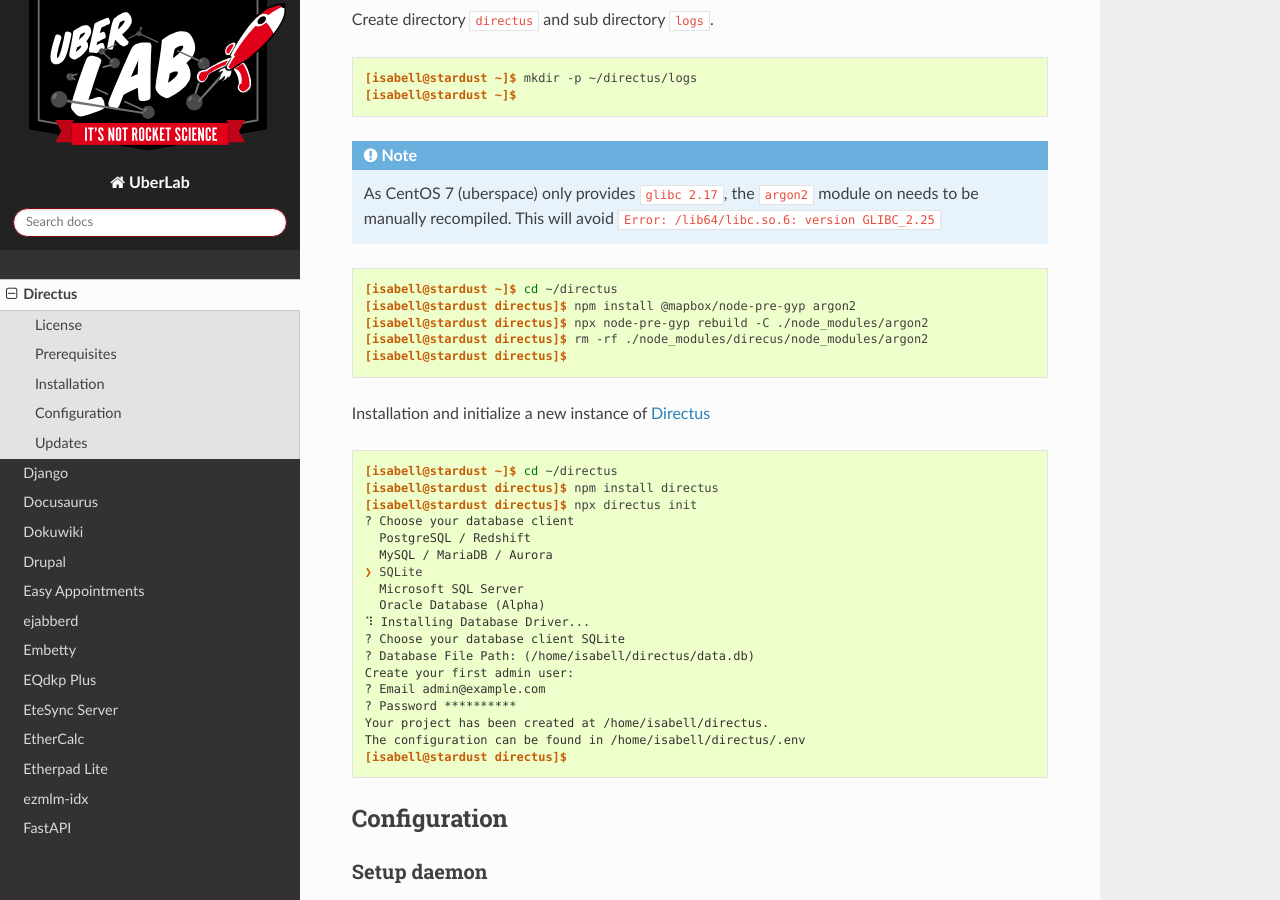
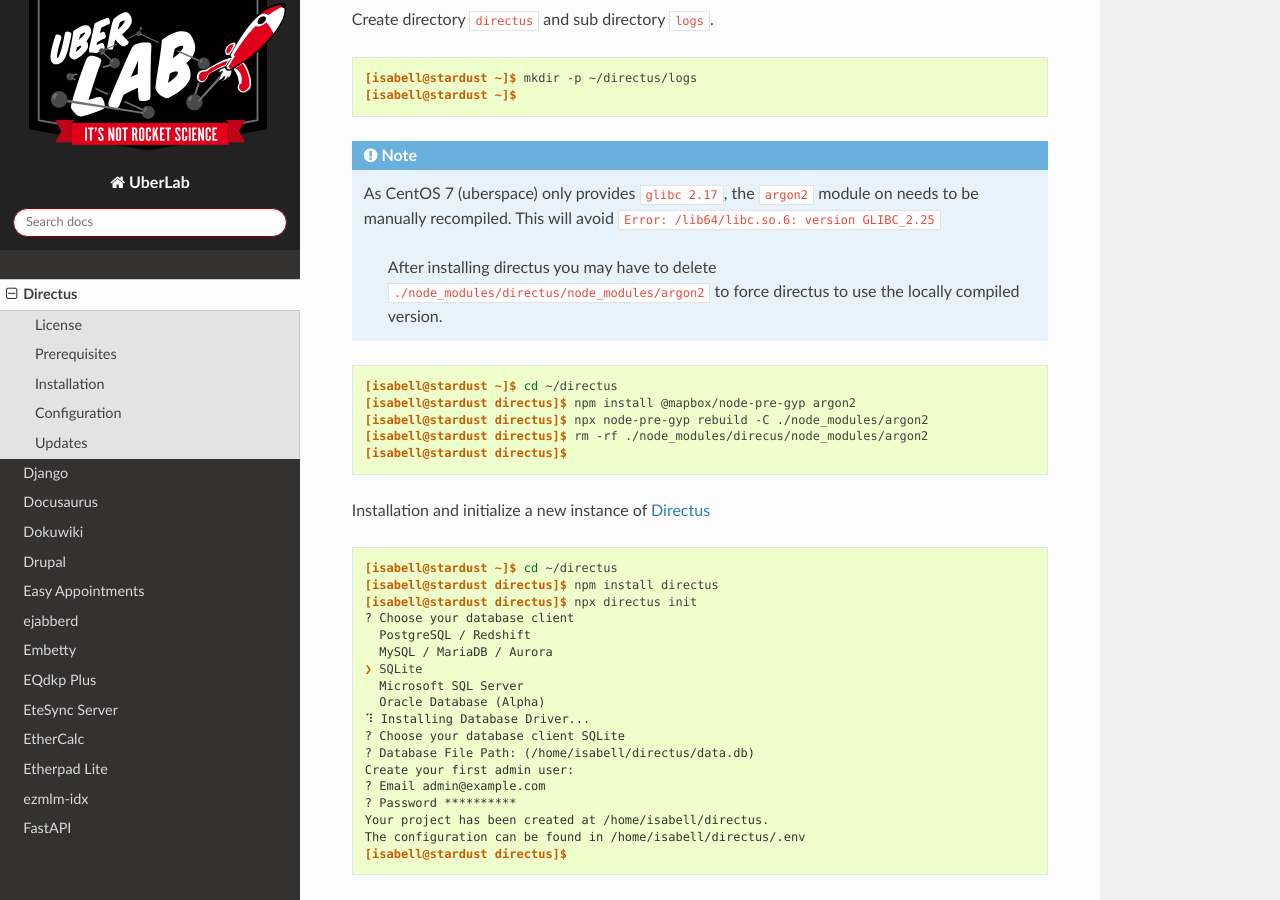
Before and after one commit to Uberspace/lab, a Sphinx documentation site: the page built from source/guide_directus.rst, in a window 1280 px wide and 900 px high, scrolled down 1791 px. Built offline with Sphinx 7.4.7 and the Read the Docs theme 2.0.0, drawn with Linux system fonts in a browser that asks for light colours.

Commit message:
add comment

```diff
--- a/source/guide_directus.rst
+++ b/source/guide_directus.rst
@@ -71,6 +71,9 @@
 .. note::
 
   As CentOS 7 (uberspace) only provides ``glibc 2.17``, the ``argon2`` module on needs to be manually recompiled. This will avoid ``Error: /lib64/libc.so.6: version GLIBC_2.25``
+
+    After installing directus you may have to delete ``./node_modules/directus/node_modules/argon2`` to force directus to use the locally compiled version.
+
 
 ::
 
```
